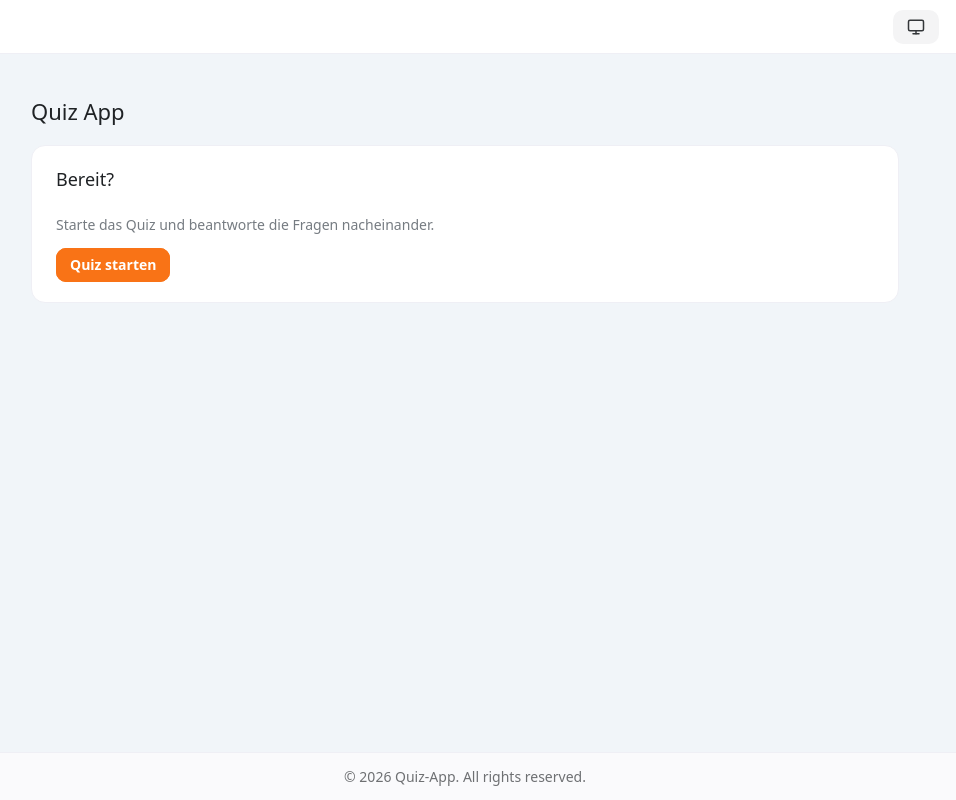
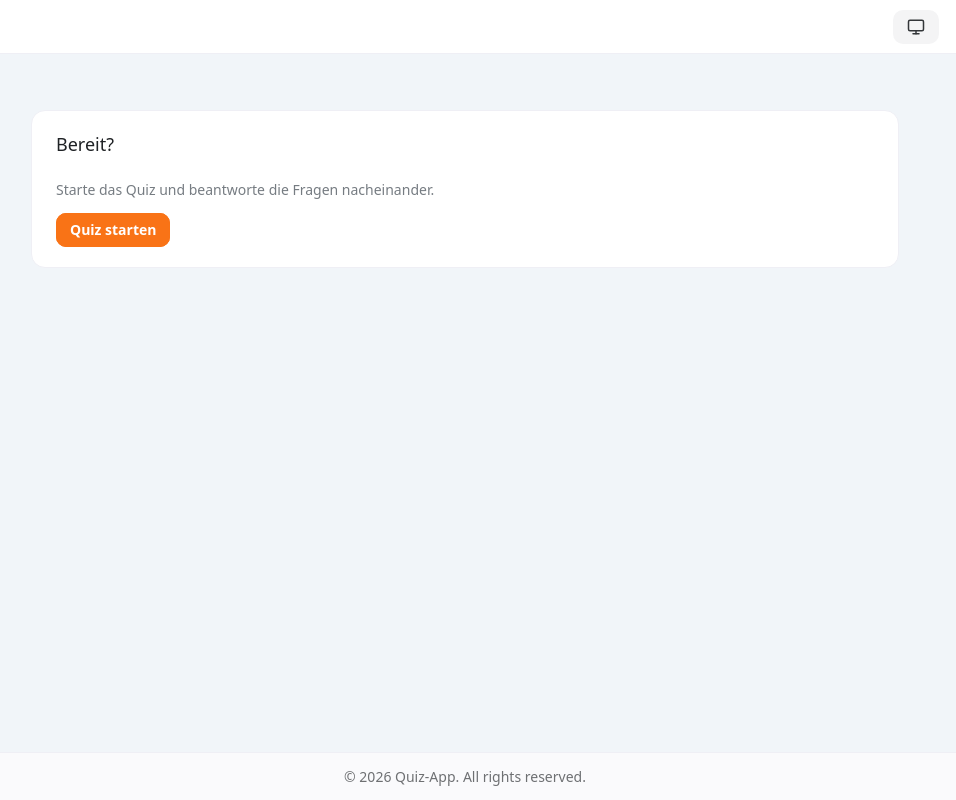
Before and after one commit to larsbeckdev/demo-quiz-app, a Vue app: page / in a window 1280 px wide. Shown: the whole page, without its empty margins (175-1131 px from the left). Built offline with nearby package versions, Linux system fonts and the light colour scheme.

Commit message:
Update QuizShell title fallback and add spacing in Home template

```diff
--- a/src/features/quiz/components/QuizShell.vue
+++ b/src/features/quiz/components/QuizShell.vue
@@ -27,9 +27,7 @@ const currentIsCorrect = computed(() => {
     style="max-width: 900px; margin: 0 auto; padding: 16px">
     <n-space align="start" justify="space-between">
       <div>
-        <n-h2 style="margin: 0">{{
-          quiz.state.quiz?.title ?? "Quiz App"
-        }}</n-h2>
+        <n-h2 style="margin: 0">{{ quiz.state.quiz?.title ?? "" }}</n-h2>
         <n-text v-if="quiz.state.quiz?.description" depth="3">
           {{ quiz.state.quiz.description }}
         </n-text>
--- a/src/pages/home/Home.vue
+++ b/src/pages/home/Home.vue
@@ -3,5 +3,6 @@ import { QuizShell } from "@/features/quiz";
 </script>
 
 <template>
+
   <QuizShell />
 </template>
```
